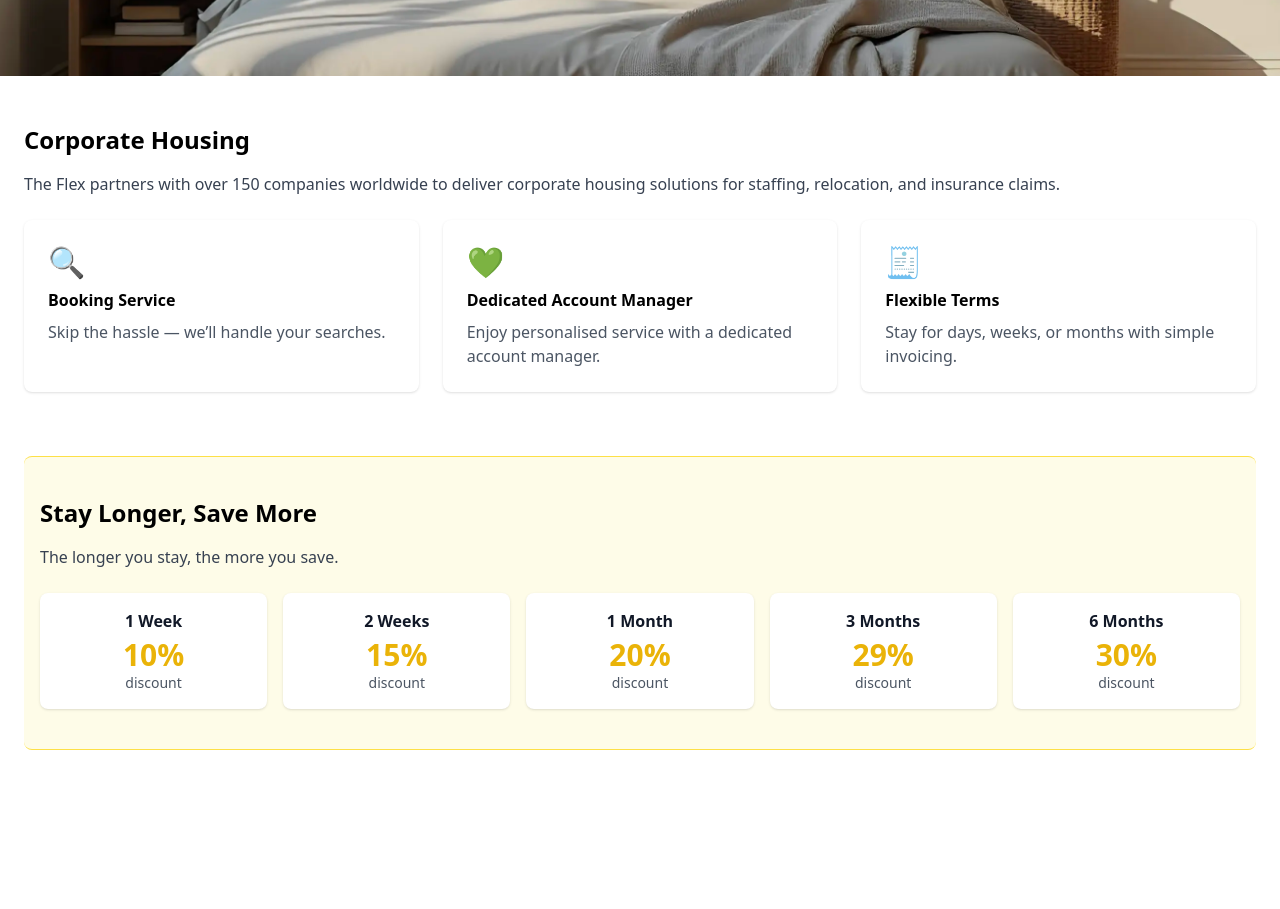
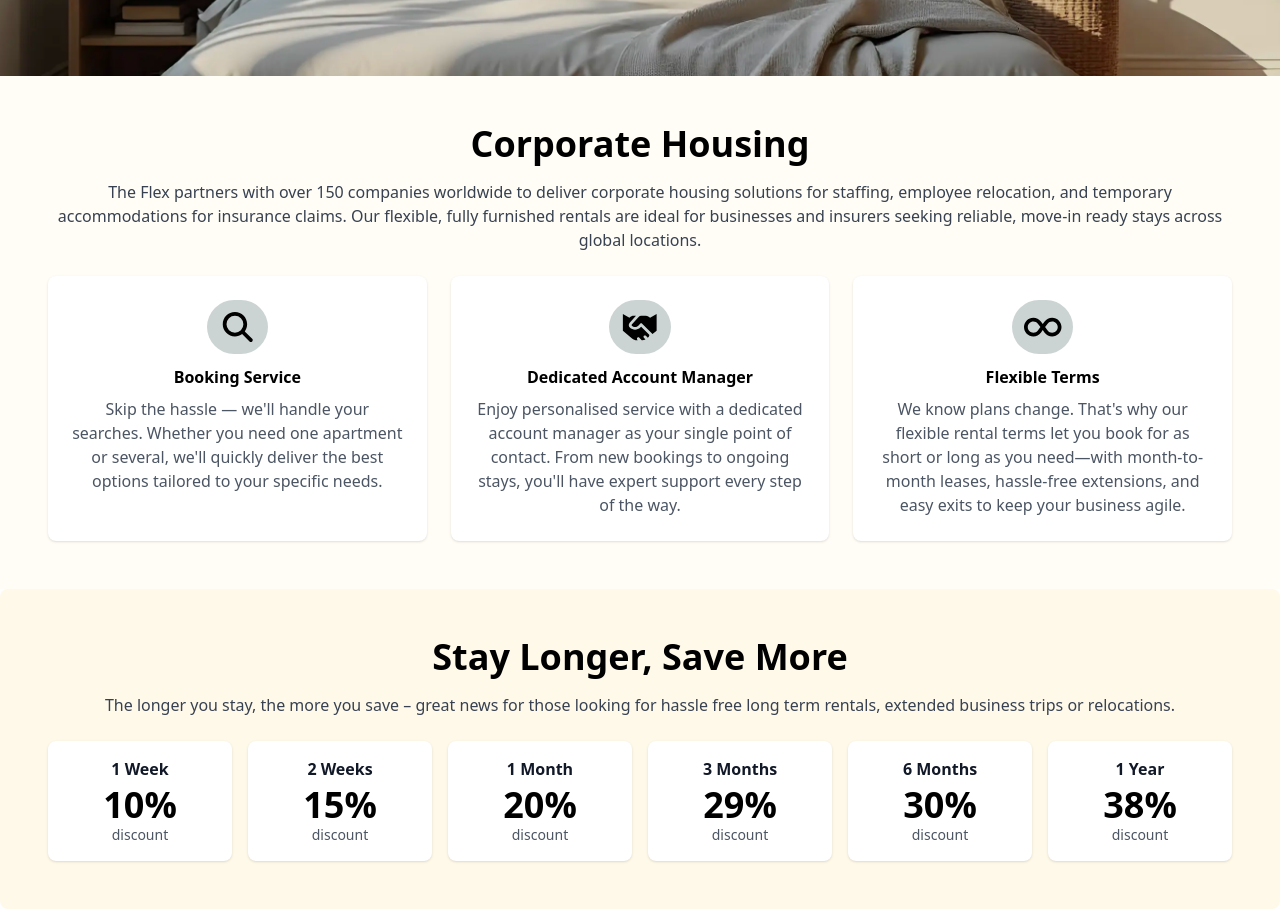
Before and after one commit to marwanElmohr/flex-assessment, a React (Create React App) app in the folder frontend/: page / in a window 1280 px wide. Shown: the part 820-1729 px from the top of the page. Before the commit the page ends 1618 px from the top, so only its background shows below. Built offline with nearby package versions, Linux system fonts and the light colour scheme.

Commit message:
edit second and third sections in Home page

```diff
--- /dev/null
+++ b/frontend/src/components/Feature.jsx
@@ -0,0 +1,16 @@
+import { FontAwesomeIcon } from "@fortawesome/react-fontawesome";
+
+export default function Feature({ icon, title, children }) {
+  return (
+    <div className="bg-white p-6 rounded-lg shadow">
+      <div className="text-3xl mb-2">
+        <FontAwesomeIcon
+          icon={icon}
+          className="bg-[#CBD4D3] rounded-full p-3"
+        />
+      </div>
+      <h2 className="font-semibold mb-2">{title}</h2>
+      <p className="text-gray-600">{children}</p>
+    </div>
+  );
+}
--- a/frontend/src/components/TieredDiscounts.jsx
+++ b/frontend/src/components/TieredDiscounts.jsx
@@ -7,6 +7,7 @@ export default function TieredDiscounts() {
     { label: "1 Month", pct: 20 },
     { label: "3 Months", pct: 29 },
     { label: "6 Months", pct: 30 },
+    { label: "1 Year", pct: 38 },
   ];
 
   const [animated, setAnimated] = useState(tiers.map(() => 0));
@@ -27,14 +28,14 @@ export default function TieredDiscounts() {
   }, []);
 
   return (
-    <div className="grid gap-4 sm:grid-cols-2 lg:grid-cols-5">
+    <div className="grid gap-4 sm:grid-cols-2 lg:grid-cols-6">
       {tiers.map((t, i) => (
         <div
           key={t.label}
           className="p-4 text-center bg-white rounded-lg shadow hover:shadow-xl hover:-translate-y-1 transition"
         >
           <h4 className="font-semibold text-gray-900 mb-1">{t.label}</h4>
-          <div className="text-3xl font-bold text-yellow-500">{animated[i]}%</div>
+          <div className="text-4xl font-bold">{animated[i]}%</div>
           <div className="text-sm text-gray-600">discount</div>
         </div>
       ))}
--- a/frontend/src/pages/Home.jsx
+++ b/frontend/src/pages/Home.jsx
@@ -8,7 +8,10 @@ import {
   faMinus,
   faPlus,
   faMagnifyingGlass,
+  faInfinity,
+  faHandshake,
 } from "@fortawesome/free-solid-svg-icons";
+import Feature from "../components/Feature";
 
 export default function Home() {
   return (
@@ -82,45 +85,43 @@ export default function Home() {
         </div>
       </section>
 
-      <main className="container mx-auto px-6 py-12 space-y-16">
-        <section>
-          <h2 className="text-2xl font-bold mb-4">Corporate Housing</h2>
+      <section className="text-center bg-[#FFFDF6] p-12">
+        <h1 className="text-4xl font-bold mb-4">Corporate Housing</h1>
         <p className="text-gray-700 mb-6">
           The Flex partners with over 150 companies worldwide to deliver
-            corporate housing solutions for staffing, relocation, and insurance
-            claims.
+          corporate housing solutions for staffing, employee relocation, and
+          temporary accommodations for insurance claims. Our flexible, fully
+          furnished rentals are ideal for businesses and insurers seeking
+          reliable, move-in ready stays across global locations.
         </p>
         <div className="grid md:grid-cols-3 gap-6">
-            <Feature icon="🔍" title="Booking Service">
-              Skip the hassle — we’ll handle your searches.
+          <Feature icon={faMagnifyingGlass} title="Booking Service">
+            Skip the hassle — we'll handle your searches. Whether you need one
+            apartment or several, we'll quickly deliver the best options
+            tailored to your specific needs.
           </Feature>
-            <Feature icon="💚" title="Dedicated Account Manager">
-              Enjoy personalised service with a dedicated account manager.
+          <Feature icon={faHandshake} title="Dedicated Account Manager">
+            Enjoy personalised service with a dedicated account manager as your
+            single point of contact. From new bookings to ongoing stays, you'll
+            have expert support every step of the way.
           </Feature>
-            <Feature icon="🧾" title="Flexible Terms">
-              Stay for days, weeks, or months with simple invoicing.
+          <Feature icon={faInfinity} title="Flexible Terms">
+            We know plans change. That's why our flexible rental terms let you
+            book for as short or long as you need—with month-to-month leases,
+            hassle-free extensions, and easy exits to keep your business agile.
           </Feature>
         </div>
       </section>
 
-        <section className="border-y border-yellow-300 bg-yellow-50 py-10 px-4 rounded-lg">
-          <h2 className="text-2xl font-bold mb-4">Stay Longer, Save More</h2>
+      <section className="bg-[#FFF9E9] p-12 rounded-lg text-center">
+        <h1 className="text-4xl font-bold mb-4">Stay Longer, Save More</h1>
         <p className="text-gray-700 mb-6">
-            The longer you stay, the more you save.
+          The longer you stay, the more you save – great news for those looking
+          for hassle free long term rentals, extended business trips or
+          relocations.
         </p>
         <TieredDiscounts />
       </section>
-      </main>
     </div>
   );
 }
-
-function Feature({ icon, title, children }) {
-  return (
-    <div className="bg-white p-6 rounded-lg shadow">
-      <div className="text-3xl mb-2">{icon}</div>
-      <h3 className="font-semibold mb-2">{title}</h3>
-      <p className="text-gray-600">{children}</p>
-    </div>
-  );
-}
```
Lines whose indentation alone changed are shown as unchanged.
